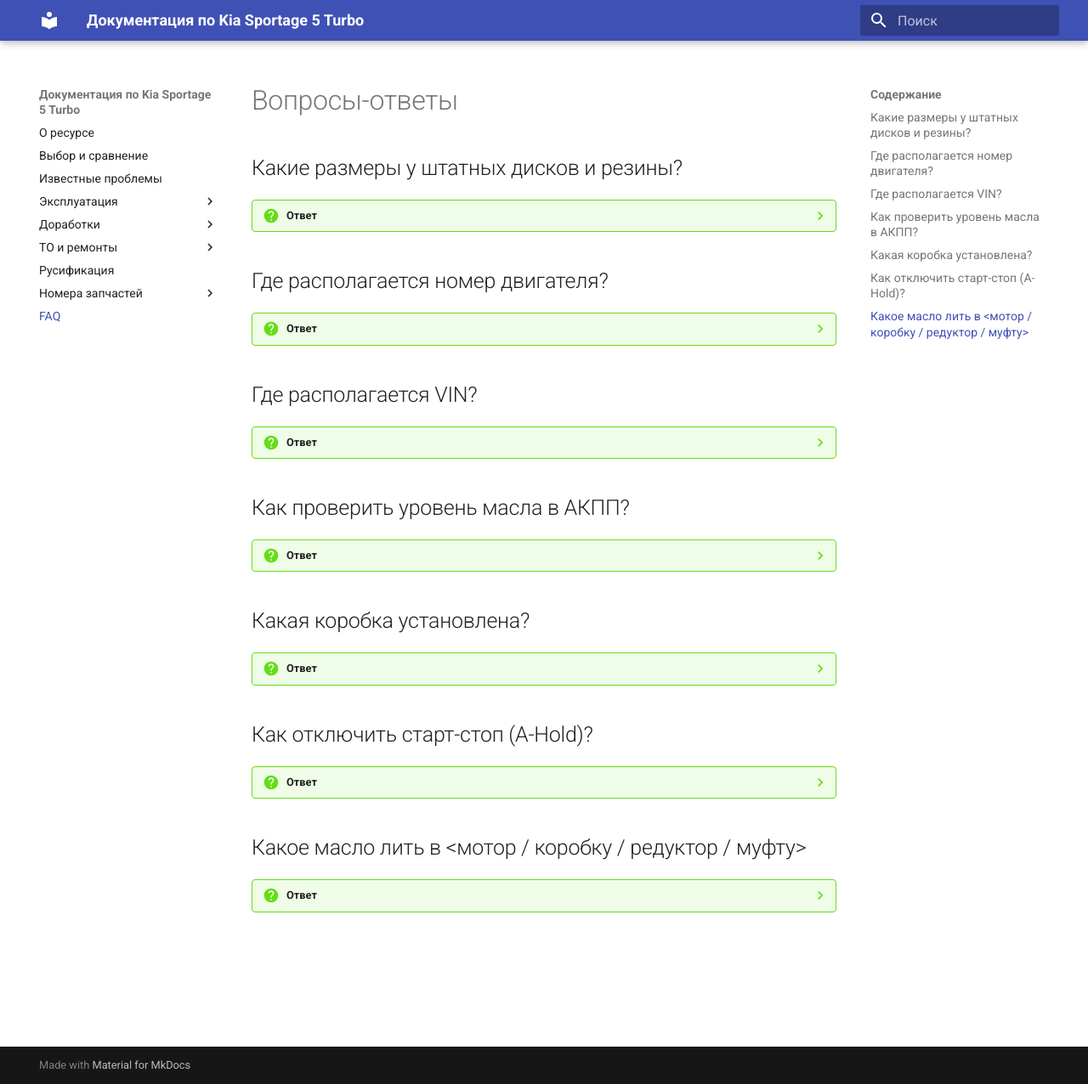
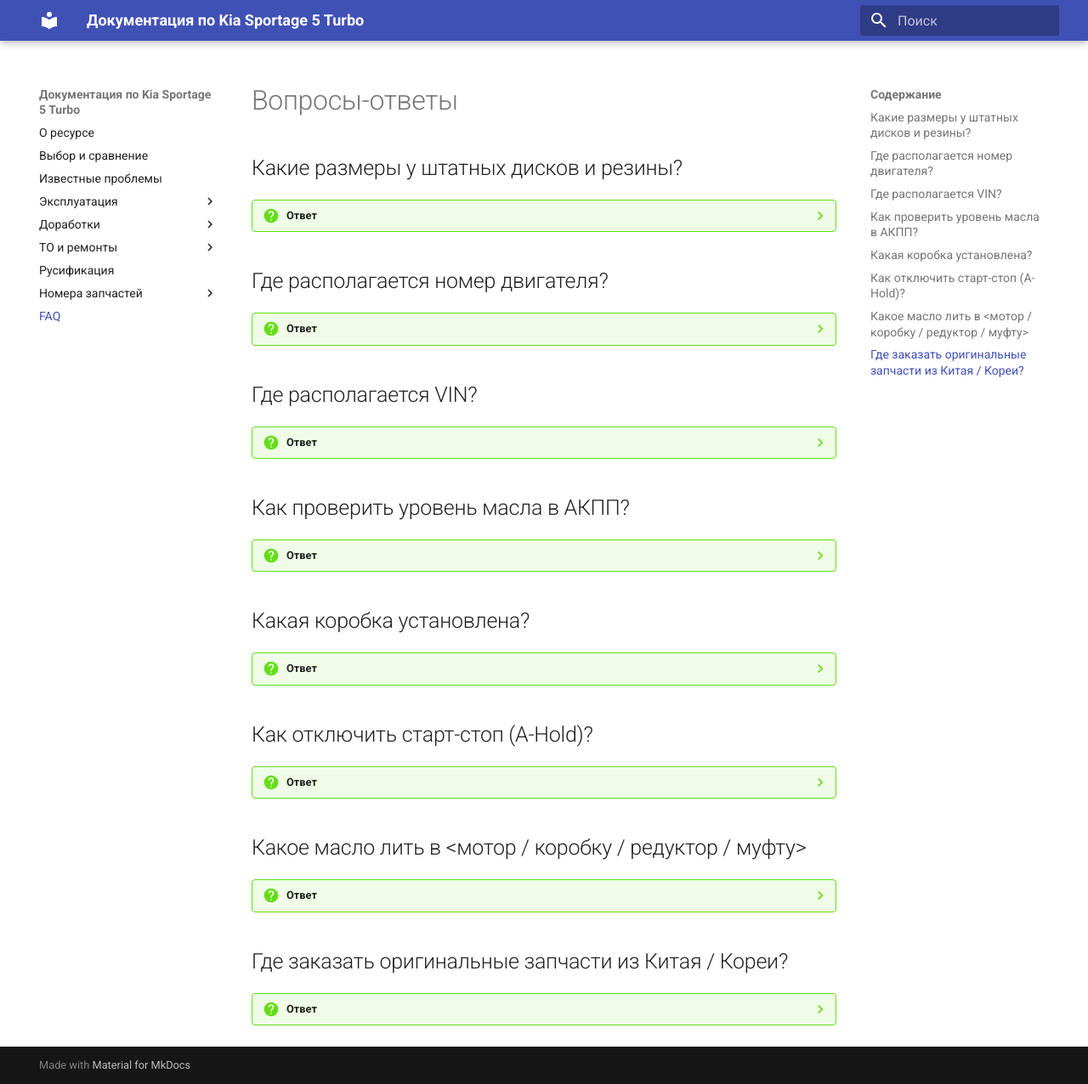
Before and after one commit to kia-sportage-docs/kia-sport5-docs, an MkDocs documentation site: the page built from docs/faq.md, in a window 1280 px wide and 1276 px high. Shown: the whole window at 85% size. Built offline with MkDocs 1.6.1 and Material for MkDocs 9.7.7, drawn with Linux system fonts in a browser that asks for light colours.

Commit message:
добавил ссылку на Евгения

```diff
--- a/docs/faq.md
+++ b/docs/faq.md
@@ -65,3 +65,8 @@
 
 ??? question "Ответ"
     [Все о масле](service/oil.md)
+
+## Где заказать оригинальные запчасти из Китая / Кореи?
+
+??? question "Ответ"
+    Вам к [Евгению](https://t.me/evgeen55)
```
Also changed, not shown: docs/improvement/start-stop-off.md (+1 -1 lines).
